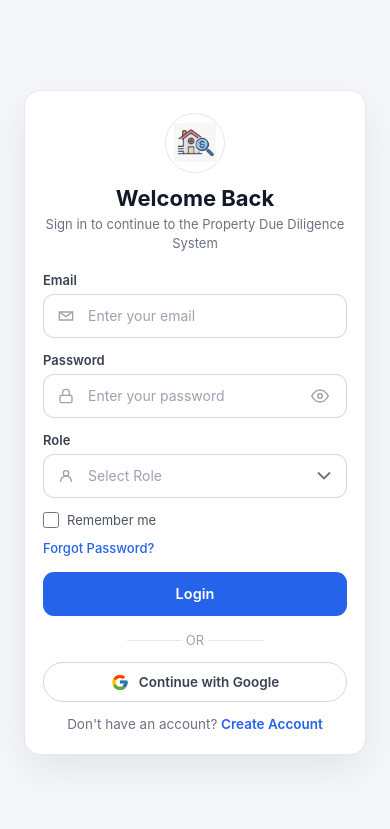
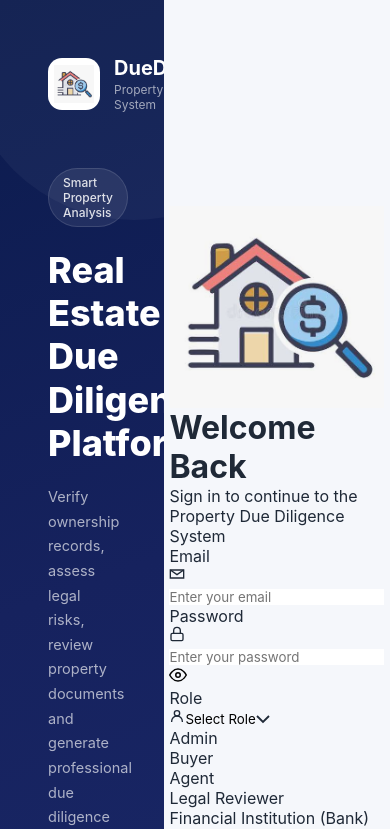
Before and after one commit to springboardmentor198/team-01, a React app in the folder frontend/: page /login in a window 390 px wide. Shown: the top 829 px of the page. Built offline with nearby package versions, Linux system fonts and the light colour scheme; the HTML template or start-up script is replaced by a standard one.

Commit message:
Update Login.css

```diff
--- a/frontend/src/pages/Login/Login.css
+++ b/frontend/src/pages/Login/Login.css
@@ -170,413 +170,3 @@
     padding:40px 24px;
     min-width:0;
 }
-
-
-.auth-card{
-    width:100%;
-    max-width:400px;
-    background:#FFFFFF;
-    border:1px solid #E5E7EB;
-    border-radius:18px;
-    padding:26px 30px;
-    box-shadow:0 15px 40px rgba(0,0,0,.08);
-    margin:auto;
-    max-height:calc(100vh - 32px);
-    overflow-y:auto;
-}
-
-
-.login-logo{
-    display:flex;
-    justify-content:center;
-    margin-bottom:12px;
-}
-
-.login-logo .logo-circle{
-    width:64px;
-    height:64px;
-    border-radius:50%;
-    background:#FFFFFF;
-    border:1px solid #E5E7EB;
-    display:flex;
-    align-items:center;
-    justify-content:center;
-    color:#fff;
-    font-weight:700;
-    font-size:22px;
-    padding:8px;
-}
-.login-logo .logo-circle img{
-    width:100%;
-    height:100%;
-    object-fit:contain;
-}
-
-
-.auth-title{
-    font-size:24px;
-    font-weight:700;
-    color:#111827;
-    text-align:center;
-    margin-bottom:4px;
-}
-
-.auth-subtitle{
-    text-align:center;
-    color:#6B7280;
-    font-size:13px;
-    line-height:1.5;
-    margin-bottom:18px;
-}
-
-
-.auth-error-msg{
-    background:#FEF2F2;
-    border:1px solid #FCA5A5;
-    color:#DC2626;
-    font-size:13px;
-    font-weight:500;
-    padding:10px 14px;
-    border-radius:10px;
-    margin-bottom:18px;
-    text-align:center;
-}
-
-
-.auth-field{
-    margin-bottom:14px;
-}
-
-.auth-field label{
-    display:block;
-    margin-bottom:6px;
-    font-size:13px;
-    font-weight:600;
-    color:#374151;
-}
-
-
-.input-group{
-    position:relative;
-}
-
-.input-icon{
-    position:absolute;
-    left:15px;
-    top:50%;
-    transform:translateY(-50%);
-    color:#9CA3AF;
-    font-size:16px;
-    pointer-events:none;
-    z-index:2;
-}
-
-.auth-input{
-    width:100%;
-    height:44px;
-    padding-left:44px;
-    padding-right:14px;
-    border:1px solid #D1D5DB;
-    border-radius:11px;
-    outline:none;
-    font-size:14px;
-    color:#111827;
-    background:#FFFFFF;
-    transition:.25s;
-}
-
-.auth-input::placeholder{
-    color:#9CA3AF;
-}
-
-.auth-input:focus{
-    border-color:#2563EB;
-    box-shadow:0 0 0 4px rgba(37,99,235,.12);
-}
-
-.auth-input.has-trailing-icon{
-    padding-right:44px;
-}
-
-
-.input-trailing-icon{
-    position:absolute;
-    right:14px;
-    top:50%;
-    transform:translateY(-50%);
-    background:none;
-    border:none;
-    padding:4px;
-    display:flex;
-    align-items:center;
-    justify-content:center;
-    color:#9CA3AF;
-    font-size:18px;
-    cursor:pointer;
-    transition:color .2s ease;
-    z-index:2;
-}
-.input-trailing-icon:hover{ color:#374151; }
-.input-trailing-icon:focus-visible{
-    outline:2px solid #2563EB;
-    outline-offset:2px;
-    border-radius:4px;
-}
-
-
-.password-strength{
-    display:flex;
-    align-items:center;
-    gap:10px;
-    margin-top:10px;
-}
-
-.password-strength-bars{
-    display:flex;
-    gap:4px;
-    flex:1;
-}
-
-.strength-bar{
-    height:4px;
-    flex:1;
-    border-radius:4px;
-    background:#E5E7EB;
-    transition:background .2s ease;
-}
-.strength-bar.strength-1{ background:#EF4444; }
-.strength-bar.strength-2{ background:#F59E0B; }
-.strength-bar.strength-3{ background:#EAB308; }
-.strength-bar.strength-4{ background:#22C55E; }
-
-.password-strength-label{
-    font-size:12px;
-    font-weight:600;
-    white-space:nowrap;
-    min-width:70px;
-    text-align:right;
-}
-.strength-text-0, .strength-text-1{ color:#EF4444; }
-.strength-text-2{ color:#F59E0B; }
-.strength-text-3{ color:#CA8A04; }
-.strength-text-4{ color:#22C55E; }
-
-
-.custom-select{
-    position:relative;
-    width:100%;
-}
-
-.custom-select-trigger{
-    width:100%;
-    height:44px;
-    padding-left:44px;
-    padding-right:40px;
-    border:1px solid #D1D5DB;
-    border-radius:11px;
-    outline:none;
-    font-size:14px;
-    text-align:left;
-    background:#FFFFFF;
-    cursor:pointer;
-    transition:.25s;
-    display:flex;
-    align-items:center;
-    color:#9CA3AF;
-}
-.custom-select-trigger.has-value{ color:#111827; }
-.custom-select-trigger:focus,
-.custom-select-trigger.open{
-    border-color:#2563EB;
-    box-shadow:0 0 0 4px rgba(37,99,235,.12);
-}
-
-.custom-select-chevron{
-    position:absolute;
-    right:16px;
-    top:50%;
-    transform:translateY(-50%);
-    color:#6B7280;
-    font-size:12px;
-    pointer-events:none;
-    transition:transform .25s ease;
-}
-.custom-select-trigger.open ~ .custom-select-chevron{
-    transform:translateY(-50%) rotate(180deg);
-}
-
-.custom-select-options{
-    position:absolute;
-    top:calc(100% + 8px);
-    left:0;
-    right:0;
-    background:#FFFFFF;
-    border:1px solid #E5E7EB;
-    border-radius:14px;
-    box-shadow:0 12px 32px rgba(0,0,0,.12);
-    padding:6px;
-    max-height:220px;
-    overflow-y:auto;
-    z-index:20;
-    opacity:0;
-    transform:translateY(-6px) scale(.98);
-    pointer-events:none;
-    transition:opacity .18s ease, transform .18s ease;
-    list-style:none;
-}
-.custom-select-options.open{
-    opacity:1;
-    transform:translateY(0) scale(1);
-    pointer-events:auto;
-}
-.custom-select-options::-webkit-scrollbar{ width:6px; }
-.custom-select-options::-webkit-scrollbar-track{ background:transparent; }
-.custom-select-options::-webkit-scrollbar-thumb{ background:#D1D5DB; border-radius:10px; }
-.custom-select-options::-webkit-scrollbar-thumb:hover{ background:#9CA3AF; }
-.custom-select-options{ scrollbar-width:thin; scrollbar-color:#D1D5DB transparent; }
-
-.custom-select-option{
-    display:flex;
-    align-items:center;
-    padding:11px 14px;
-    border-radius:9px;
-    font-size:14px;
-    color:#374151;
-    cursor:pointer;
-    transition:background .15s ease, color .15s ease;
-}
-.custom-select-option:hover,
-.custom-select-option.highlighted{ background:#EFF6FF; color:#2563EB; }
-.custom-select-option.selected{ background:#2563EB; color:#FFFFFF; font-weight:600; }
-
-
-.auth-options{
-    display:flex;
-    justify-content:space-between;
-    align-items:center;
-    margin-bottom:16px;
-}
-
-.remember-me{
-    display:flex;
-    align-items:center;
-    gap:8px;
-    cursor:pointer;
-    font-size:13px;
-    color:#4B5563;
-}
-.remember-me input{ width:16px; height:16px; accent-color:#2563EB; }
-
-
-.auth-link{
-    text-decoration:none;
-    font-size:13px;
-    font-weight:500;
-    color:#2563EB;
-    transition:.25s;
-}
-.auth-link:hover{ color:#1D4ED8; text-decoration:underline; }
-
-
-.auth-submit-btn{
-    width:100%;
-    height:44px;
-    border:none;
-    border-radius:11px;
-    background:#2563EB;
-    color:#FFFFFF;
-    font-size:14.5px;
-    font-weight:600;
-    cursor:pointer;
-    transition:.25s;
-}
-.auth-submit-btn:hover{
-    background:#1D4ED8;
-    transform:translateY(-2px);
-    box-shadow:0 10px 20px rgba(37,99,235,.25);
-}
-.auth-submit-btn:disabled{
-    opacity:.7; cursor:not-allowed; transform:none; box-shadow:none;
-}
-
-
-.google-login-wrapper{
-    display:flex;
-    justify-content:center;
-    margin-top:4px;
-}
-
-.google-btn{
-    width:100%;
-    max-width:340px;
-    height:40px;
-    border:1px solid #D1D5DB;
-    border-radius:999px;
-    background:#FFFFFF;
-    display:flex;
-    align-items:center;
-    justify-content:center;
-    gap:10px;
-    font-size:13.5px;
-    font-weight:600;
-    color:#374151;
-    cursor:pointer;
-    transition:.2s;
-}
-.google-btn:hover{ background:#F9FAFB; box-shadow:0 2px 8px rgba(0,0,0,.08); }
-.google-btn svg{ width:18px; height:18px; }
-.google-btn:disabled{ opacity:.7; cursor:not-allowed; }
-
-
-.auth-divider{
-    display:flex;
-    justify-content:center;
-    align-items:center;
-    margin:16px 0 14px;
-}
-.auth-divider span{ font-size:13px; color:#9CA3AF; position:relative; }
-.auth-divider span::before{
-    content:""; position:absolute; top:50%; right:120%;
-    width:80px; height:1px; background:#E5E7EB;
-}
-.auth-divider span::after{
-    content:""; position:absolute; top:50%; left:120%;
-    width:80px; height:1px; background:#E5E7EB;
-}
-
-
-.auth-footer{ text-align:center; font-size:13.5px; color:#6B7280; margin-top:14px; }
-.auth-link-bold{ color:#2563EB; text-decoration:none; font-weight:600; transition:.25s; }
-.auth-link-bold:hover{ color:#1D4ED8; text-decoration:underline; }
-
-
-@media (max-width:1024px){
-    .side-panel{ display:none; }
-    .form-side{ flex:1 1 100%; }
-}
-
-@media (max-width:768px){
-    .auth-card{ max-width:100%; padding:30px 24px; border-radius:16px; }
-    .login-logo .logo-circle{ width:60px; height:60px; }
-    .auth-title{ font-size:26px; }
-    .auth-subtitle{ font-size:13px; }
-    .auth-options{ flex-direction:column; align-items:flex-start; gap:12px; }
-    .auth-divider span::before,
-    .auth-divider span::after{ width:55px; }
-}
-
-@media (max-width:480px){
-    .auth-card{ padding:22px 18px; }
-    .auth-title{ font-size:22px; }
-    .auth-input{ height:44px; }
-    .custom-select-trigger{ height:44px; }
-    .auth-submit-btn{ height:44px; }
-    .password-strength{ flex-direction:column; align-items:flex-start; gap:6px; }
-    .password-strength-bars{ width:100%; }
-    .password-strength-label{ text-align:left; }
-}
-
-@media (max-height:700px){
-    .form-side{ padding:16px; align-items:flex-start; }
-    .auth-card{ margin:16px auto; max-height:none; }
-}
```
